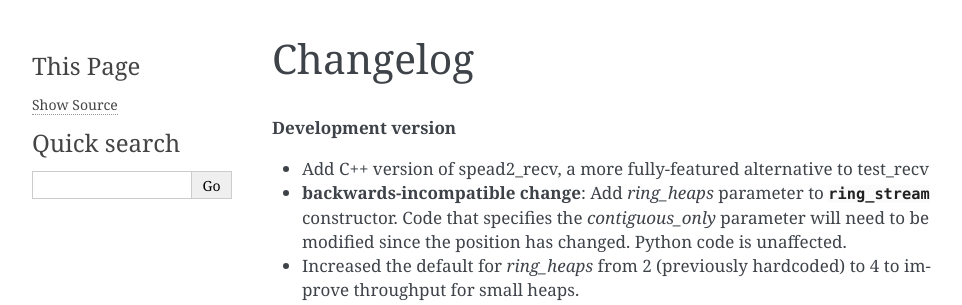
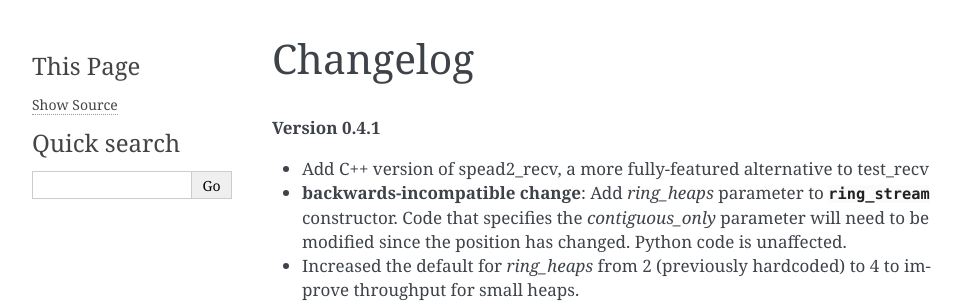
Before and after one commit to ska-sa/spead2, a Sphinx documentation site: the page built from doc/changelog.rst, in a window 1280 px wide and 900 px high. Shown: the top 305 px of the window, without its empty margins (148-1110 px from the left). Built offline with Sphinx 7.4.7, drawn with Linux system fonts in a browser that asks for light colours.

Commit message:
Label 0.4.1 release

```diff
--- a/doc/changelog.rst
+++ b/doc/changelog.rst
@@ -1,7 +1,7 @@
 Changelog
 =========
 
-.. rubric:: Development version
+.. rubric:: Version 0.4.1
 
 - Add C++ version of spead2_recv, a more fully-featured alternative to test_recv
 
--- a/spead2/_version.py
+++ b/spead2/_version.py
@@ -1 +1 @@
-__version__ = "0.4.1.dev0"
+__version__ = "0.4.1"
```
